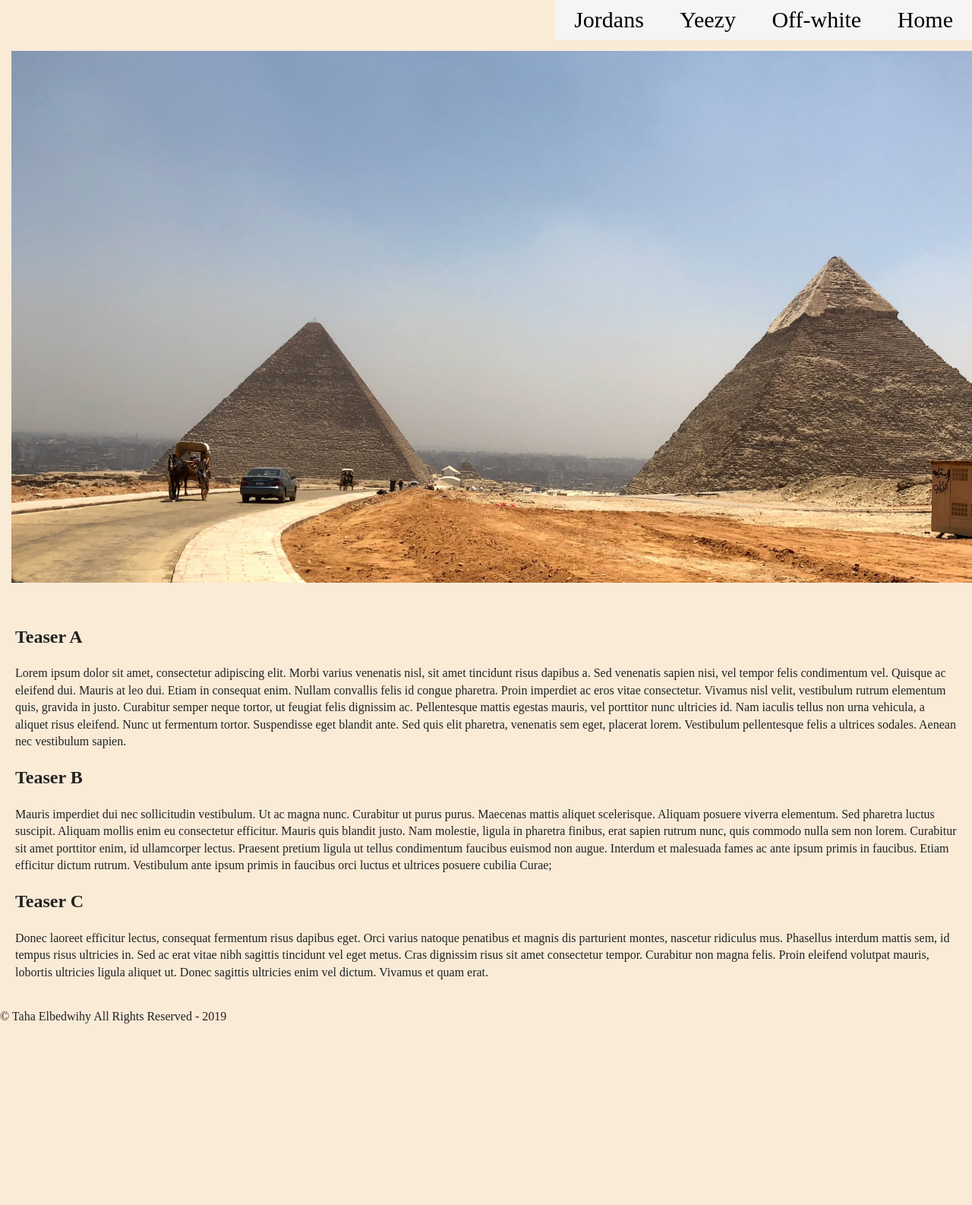
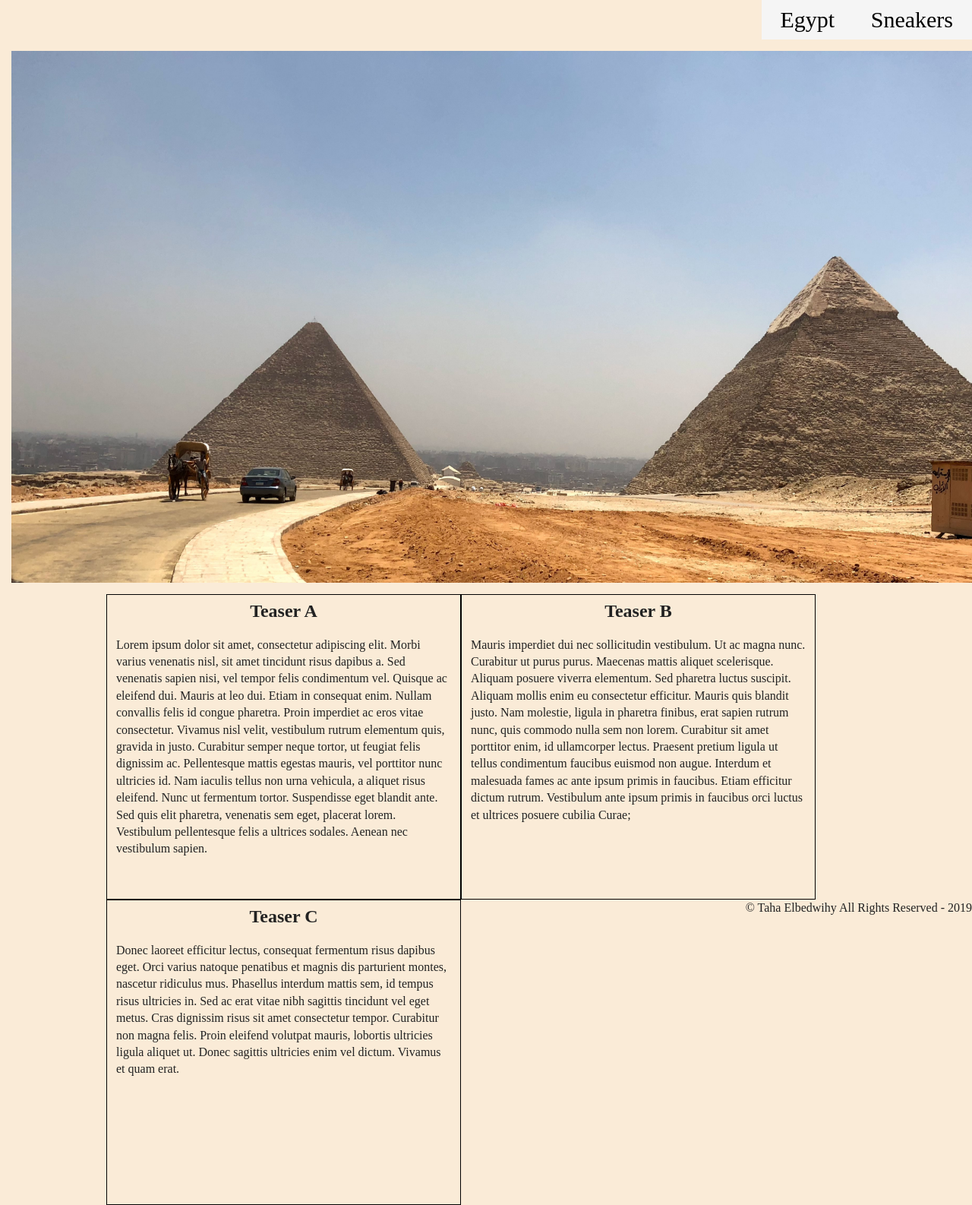
Before and after one commit to TahaElbedwihy/Egypt, a plain HTML site: page index.html in a window 1280 px wide. Shown: the top 1586 px of the page at 76% size. Before the commit the page ends 1349 px from the top, so only its background shows below. Drawn offline with nearby package versions, Linux system fonts and the light colour scheme.

Commit message:
Feature: Finalized Z Layout

```diff
--- a/css/main.css
+++ b/css/main.css
@@ -136,11 +136,32 @@ body{
 
 #content{
   text-align: left;
-  padding: 20px;
+  padding-left: 140px;
+  font-family: unset;
 }
 
+#content h2{
+  text-align: center;
+  margin: 5px;
+}
+
+#content p{
+  padding-left: 12px;
+  padding-right: 12px;
+  padding-bottom: 12px;
+}
+
+.wrap{
+  width: 465px;
+  height: 400px;
+  border: 1px solid black;
+  word-wrap: break-word;
+  float:left;
+}
+
+
 #footer{
-  float: bottom;
+  float: right;
 }
 /* ==========================================================================
    Helper classes
--- a/index.html
+++ b/index.html
@@ -24,10 +24,8 @@
 
   <div class="top">
     <ul class="main_menu">
-      <li><a href="index.html">Jordans</a></li>
-      <li><a href="#">Yeezy</a></li>
-      <li><a href="#">Off-white</a></li>
-      <li><a href="#">Home</a></li>
+      <li><a href="index.html">Egypt</a></li>
+      <li><a href="https://web.njit.edu/~te58/Sneakers/">Sneakers</a></li>
     </ul>
   </div>
 
@@ -37,6 +35,7 @@
 
   <div id="content">
     <div class="teaserA">
+      <div class="wrap">
         <h2>Teaser A</h2>
         <p>
           Lorem ipsum dolor sit amet, consectetur adipiscing elit. Morbi varius venenatis nisl, sit amet tincidunt risus
@@ -45,7 +44,8 @@
           Etiam in consequat enim. Nullam convallis felis id congue pharetra. Proin imperdiet ac eros vitae consectetur.
           Vivamus nisl velit, vestibulum rutrum elementum quis, gravida in justo. Curabitur semper neque tortor, ut
           feugiat
-        felis dignissim ac. Pellentesque mattis egestas mauris, vel porttitor nunc ultricies id. Nam iaculis tellus non
+          felis dignissim ac. Pellentesque mattis egestas mauris, vel porttitor nunc ultricies id. Nam iaculis tellus
+          non
           urna
           vehicula, a aliquet risus eleifend. Nunc ut fermentum tortor. Suspendisse eget blandit ante. Sed quis elit
           pharetra,
@@ -53,8 +53,10 @@
           sapien.
         </p>
       </div>
+    </div>
 
     <div class="teaserB">
+      <div class="wrap">
         <h2>Teaser B</h2>
         <p>
           Mauris imperdiet dui nec sollicitudin vestibulum. Ut ac magna nunc. Curabitur ut purus purus. Maecenas mattis
@@ -63,16 +65,21 @@
           nunc,
           quis commodo nulla sem non lorem. Curabitur sit amet porttitor enim, id ullamcorper lectus. Praesent pretium
           ligula
-        ut tellus condimentum faucibus euismod non augue. Interdum et malesuada fames ac ante ipsum primis in faucibus.
-        Etiam efficitur dictum rutrum. Vestibulum ante ipsum primis in faucibus orci luctus et ultrices posuere cubilia
+          ut tellus condimentum faucibus euismod non augue. Interdum et malesuada fames ac ante ipsum primis in
+          faucibus.
+          Etiam efficitur dictum rutrum. Vestibulum ante ipsum primis in faucibus orci luctus et ultrices posuere
+          cubilia
           Curae;
         </p>
       </div>
+    </div>
 
     <div class="teaserC">
+      <div class="wrap">
         <h2>Teaser C</h2>
         <p>
-        Donec laoreet efficitur lectus, consequat fermentum risus dapibus eget. Orci varius natoque penatibus et magnis
+          Donec laoreet efficitur lectus, consequat fermentum risus dapibus eget. Orci varius natoque penatibus et
+          magnis
           dis
           parturient montes, nascetur ridiculus mus. Phasellus interdum mattis sem, id tempus risus ultricies in. Sed ac
           erat
@@ -81,6 +88,7 @@
           felis. Proin eleifend volutpat mauris, lobortis ultricies ligula aliquet ut. Donec sagittis ultricies enim vel
           dictum. Vivamus et quam erat.
         </p>
+      </div>
     </div>
   </div>
 
```
Lines whose indentation alone changed are shown as unchanged.
